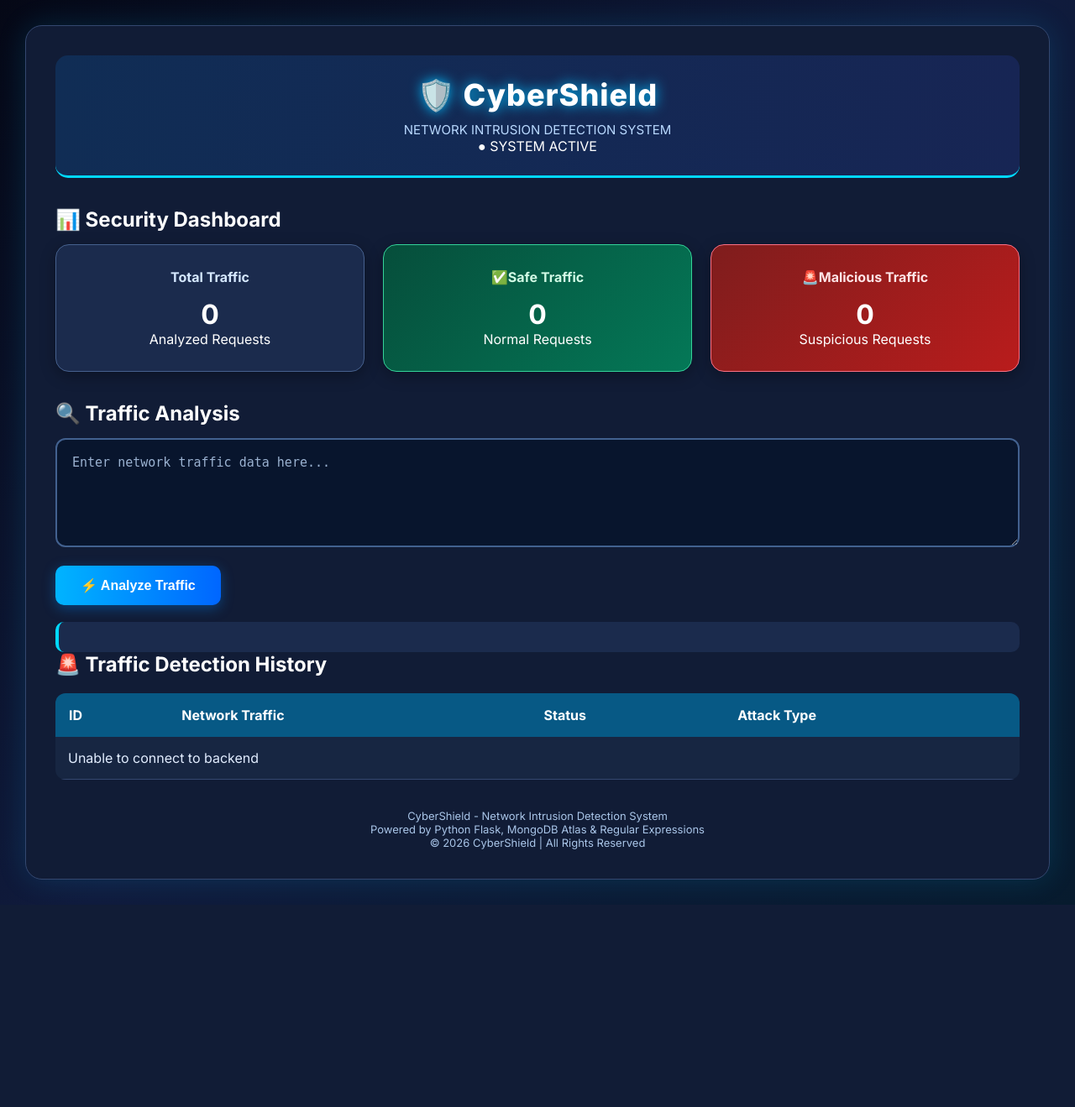
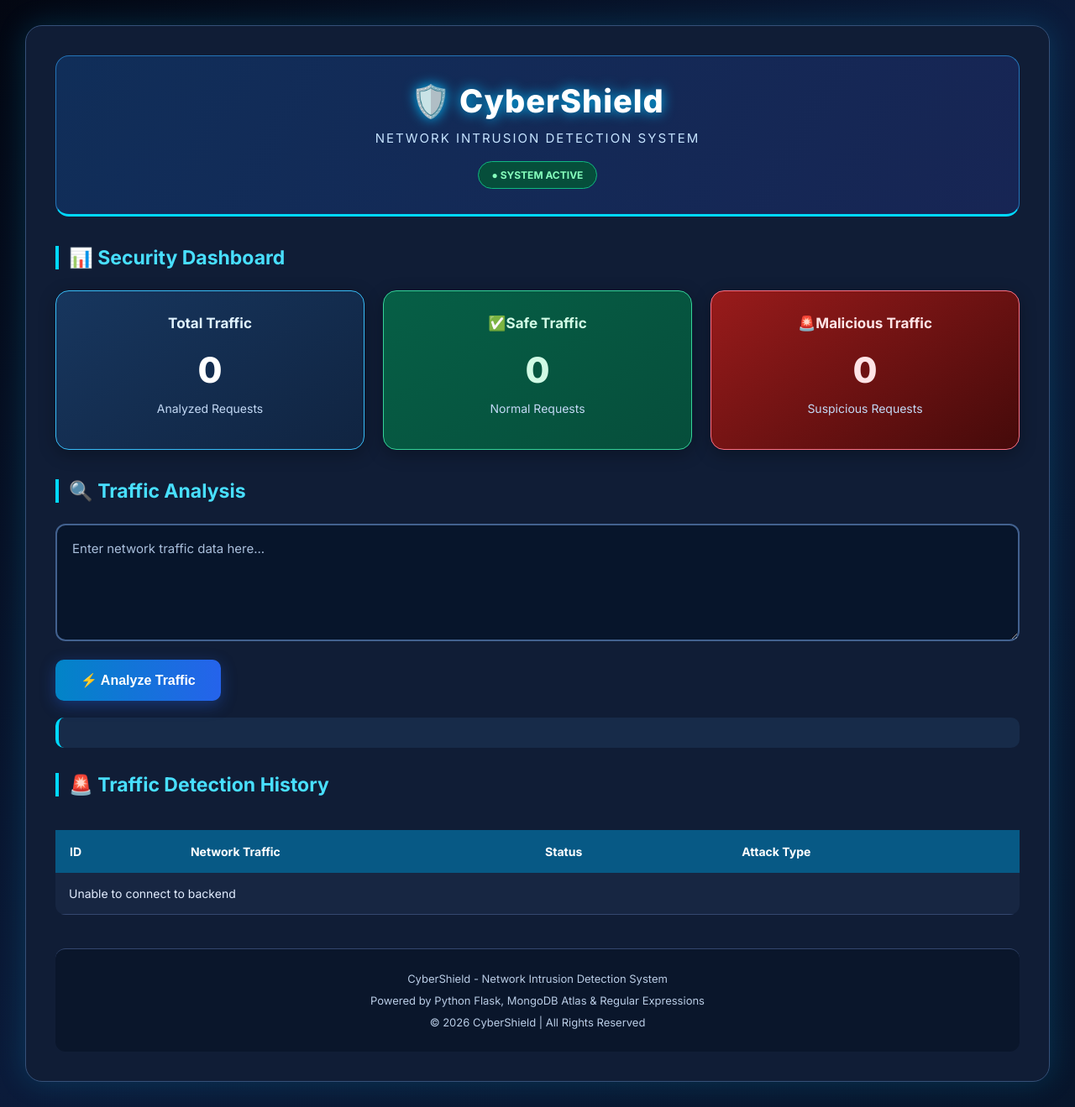
Before and after one commit to PRAGATH2006/NETWORK-DETECTION, a Flask app: page /dashboard in a window 1280 px wide. Shown: the whole page at 84% size. Before the commit the page ends 1062 px from the top, so only its background shows below. Run offline with Flask 3, Linux system fonts and the light colour scheme; data that the repository does not hold is empty.

Commit message:
Update style.css

```diff
--- a/static/style.css
+++ b/static/style.css
@@ -9,197 +9,285 @@
 
 body {
     font-family: 'Inter', Arial, sans-serif;
-    background: linear-gradient(135deg, #050816, #101b3d, #071b2e);
+    background: linear-gradient(135deg, #030712, #0b1b3a, #07152b);
     color: #ffffff;
     min-height: 100vh;
     padding: 30px;
 }
 
 .container {
-    max-width: 1250px;
+    max-width: 1350px;
+    width: 100%;
     margin: auto;
-    background: #111c36;
     padding: 35px;
-    border: 1px solid #34476f;
+    background: #101d36;
+    border: 1px solid #365078;
     border-radius: 20px;
-    box-shadow: 0 0 35px rgba(0, 195, 255, 0.15);
+    box-shadow: 0 0 35px rgba(0, 195, 255, 0.18);
 }
+
+/* HEADER */
 
 header {
     text-align: center;
     margin-bottom: 35px;
-    padding: 25px;
-    background: linear-gradient(90deg, #102d55, #172554);
-    border-radius: 15px;
+    padding: 30px 20px;
+    background: linear-gradient(120deg, #102e59, #172554);
+    border-radius: 16px;
+    border: 1px solid #2474b8;
     border-bottom: 3px solid #00d9ff;
 }
 
 header h1 {
     color: #ffffff;
-    font-size: 36px;
+    font-size: 38px;
     font-weight: 800;
     letter-spacing: 1px;
     text-shadow: 0 0 15px #00bfff;
 }
 
 header p {
-    color: #b9d9ff;
-    margin-top: 10px;
+    color: #c5e3ff;
+    margin-top: 12px;
     font-size: 15px;
+    letter-spacing: 2px;
 }
 
+.security-status {
+    display: inline-block;
+    margin-top: 18px;
+    padding: 8px 16px;
+    color: #86ffbd;
+    background: #064e3b;
+    border: 1px solid #10b981;
+    border-radius: 30px;
+    font-size: 12px;
+    font-weight: 700;
+}
+
+/* SECTION HEADINGS */
+
+h2 {
+    color: #48dfff;
+    font-size: 23px;
+    margin: 30px 0 20px;
+    padding-left: 12px;
+    border-left: 4px solid #00d9ff;
+}
+
+/* DASHBOARD CARDS */
+
 .stats-container {
-    display: grid;
-    grid-template-columns: repeat(3, 1fr);
+    display: grid !important;
+    grid-template-columns: repeat(3, minmax(0, 1fr)) !important;
     gap: 22px;
-    margin-bottom: 35px;
+    width: 100%;
+    margin: 25px 0 35px;
 }
 
 .stat-card {
+    min-width: 0;
+    min-height: 190px;
     padding: 28px 20px;
     text-align: center;
-    background: #1b2b4d;
-    border: 1px solid #46618e;
+    background: linear-gradient(145deg, #17365e, #102441);
+    border: 1px solid #38bdf8;
     border-radius: 16px;
-    box-shadow: 0 5px 18px rgba(0, 0, 0, 0.3);
-    transition: 0.3s;
+    box-shadow: 0 5px 20px rgba(0, 0, 0, 0.3);
+    transition: 0.3s ease;
 }
 
 .stat-card:hover {
-    transform: translateY(-6px);
-    box-shadow: 0 0 22px rgba(0, 217, 255, 0.3);
+    transform: translateY(-7px);
+    box-shadow: 0 0 25px rgba(0, 217, 255, 0.35);
 }
 
 .stat-card h3 {
-    color: #d5e8ff;
-    font-size: 16px;
-    margin-bottom: 15px;
+    color: #e0f2fe;
+    font-size: 17px;
+    margin-bottom: 20px;
 }
 
-.stat-card h2 {
-    font-size: 38px;
+.stat-card h1 {
+    color: #ffffff;
+    font-size: 42px;
     font-weight: 800;
-    color: #ffffff;
+    margin-bottom: 12px;
 }
 
+.stat-card p {
+    color: #c3d9f5;
+    font-size: 14px;
+}
+
+/* SAFE CARD */
+
 .safe-card {
-    background: linear-gradient(135deg, #064e3b, #047857);
+    background: linear-gradient(145deg, #065f46, #064e3b);
     border: 1px solid #34d399;
 }
 
 .safe-card h3,
-.safe-card h2 {
+.safe-card h1 {
     color: #d1fae5;
 }
 
+.safe-card:hover {
+    box-shadow: 0 0 25px rgba(52, 211, 153, 0.3);
+}
+
+/* MALICIOUS CARD */
+
 .danger-card {
-    background: linear-gradient(135deg, #7f1d1d, #b91c1c);
+    background: linear-gradient(145deg, #991b1b, #450a0a);
     border: 1px solid #fb7185;
 }
 
 .danger-card h3,
-.danger-card h2 {
+.danger-card h1 {
     color: #ffe4e6;
 }
 
-h2, h3 {
-    margin-bottom: 15px;
+.danger-card:hover {
+    box-shadow: 0 0 25px rgba(251, 113, 133, 0.3);
 }
 
-section {
-    margin-top: 30px;
-}
-
-section h2 {
-    color: #38dfff;
-    font-size: 22px;
-    margin-bottom: 20px;
-}
+/* TEXT AREA */
 
 textarea {
     width: 100%;
-    min-height: 130px;
+    min-height: 140px;
     padding: 18px;
+    margin-top: 5px;
     border: 2px solid #42618f;
     border-radius: 12px;
-    background: #08152d;
+    background: #07152b;
     color: #ffffff;
+    font-family: 'Inter', sans-serif;
     font-size: 15px;
     resize: vertical;
     outline: none;
+    transition: 0.3s;
 }
 
 textarea:focus {
     border-color: #00e5ff;
-    box-shadow: 0 0 12px rgba(0, 229, 255, 0.3);
+    box-shadow: 0 0 15px rgba(0, 229, 255, 0.25);
 }
 
 textarea::placeholder {
-    color: #9bb2d1;
+    color: #a9bfdc;
 }
+
+/* BUTTON */
 
 button {
     margin-top: 18px;
-    padding: 14px 30px;
-    background: linear-gradient(90deg, #00b4ff, #0066ff);
+    padding: 15px 30px;
+    background: linear-gradient(90deg, #0284c7, #2563eb);
     color: #ffffff;
     border: none;
     border-radius: 10px;
     font-size: 16px;
     font-weight: 700;
     cursor: pointer;
-    box-shadow: 0 4px 15px rgba(0, 140, 255, 0.35);
+    box-shadow: 0 5px 18px rgba(37, 99, 235, 0.35);
     transition: 0.3s;
 }
 
 button:hover {
-    background: linear-gradient(90deg, #00e5ff, #3478ff);
-    transform: scale(1.04);
+    background: linear-gradient(90deg, #06b6d4, #3b82f6);
+    transform: translateY(-3px);
+    box-shadow: 0 0 20px rgba(0, 217, 255, 0.4);
 }
+
+/* RESULT */
 
 #result {
     margin-top: 20px;
     padding: 18px;
     border-radius: 10px;
     font-weight: 600;
-    background: #1b2b4d;
+    background: #172b49;
     border-left: 4px solid #00d9ff;
     color: #ffffff;
 }
 
+.result-safe {
+    background: #064e3b;
+    border-left: 5px solid #34d399;
+    color: #d1fae5;
+}
+
+.result-danger {
+    background: #7f1d1d;
+    border-left: 5px solid #fb7185;
+    color: #ffe4e6;
+}
+
+/* TRAFFIC TABLE */
+
+.table-container {
+    width: 100%;
+    overflow-x: auto;
+    border-radius: 12px;
+}
+
 table {
     width: 100%;
+    min-width: 650px;
     border-collapse: collapse;
     margin-top: 20px;
-    overflow: hidden;
-    border-radius: 12px;
 }
 
 th {
     background: #075985;
     color: #ffffff;
-    padding: 16px;
+    padding: 17px;
     text-align: left;
+    font-size: 14px;
 }
 
 td {
-    padding: 15px;
+    padding: 16px;
     border-bottom: 1px solid #34476f;
     color: #e2edff;
     background: #172642;
     word-break: break-word;
+    font-size: 14px;
 }
 
 tr:hover td {
-    background: #233b61;
+    background: #263e63;
 }
+
+/* TRAFFIC STATUS */
+
+.safe {
+    color: #4ade80 !important;
+    font-weight: 800;
+}
+
+.malicious {
+    color: #fb7185 !important;
+    font-weight: 800;
+}
+
+/* FOOTER */
 
 footer {
     text-align: center;
-    margin-top: 35px;
-    color: #a9c5e8;
+    margin-top: 40px;
+    padding: 22px;
+    color: #b9cce5;
+    background: #0a162b;
+    border-top: 1px solid #34476f;
+    border-radius: 12px;
     font-size: 13px;
+    line-height: 2;
 }
+
+/* MOBILE RESPONSIVE */
 
 @media (max-width: 768px) {
     body {
@@ -210,19 +298,33 @@ footer {
         padding: 18px;
     }
 
+    header {
+        padding: 22px 12px;
+    }
+
     header h1 {
-        font-size: 25px;
+        font-size: 27px;
+    }
+
+    header p {
+        font-size: 12px;
+        letter-spacing: 1px;
     }
 
     .stats-container {
-        grid-template-columns: 1fr;
+        grid-template-columns: 1fr !important;
+        gap: 15px;
     }
 
-    table {
-        font-size: 12px;
+    .stat-card {
+        min-height: 150px;
     }
 
-    th, td {
-        padding: 10px;
+    h2 {
+        font-size: 19px;
+    }
+
+    button {
+        width: 100%;
     }
 }
```
